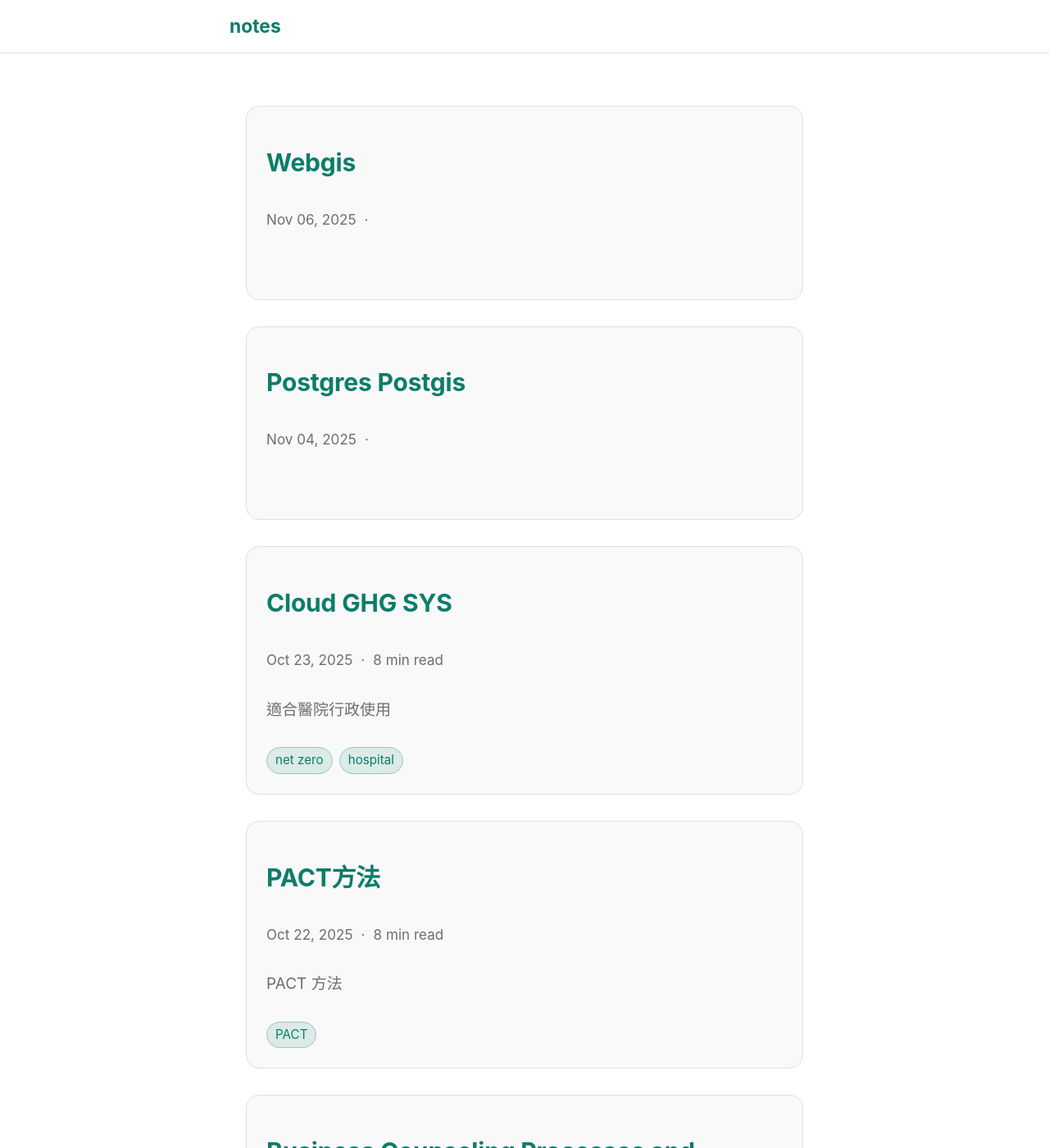
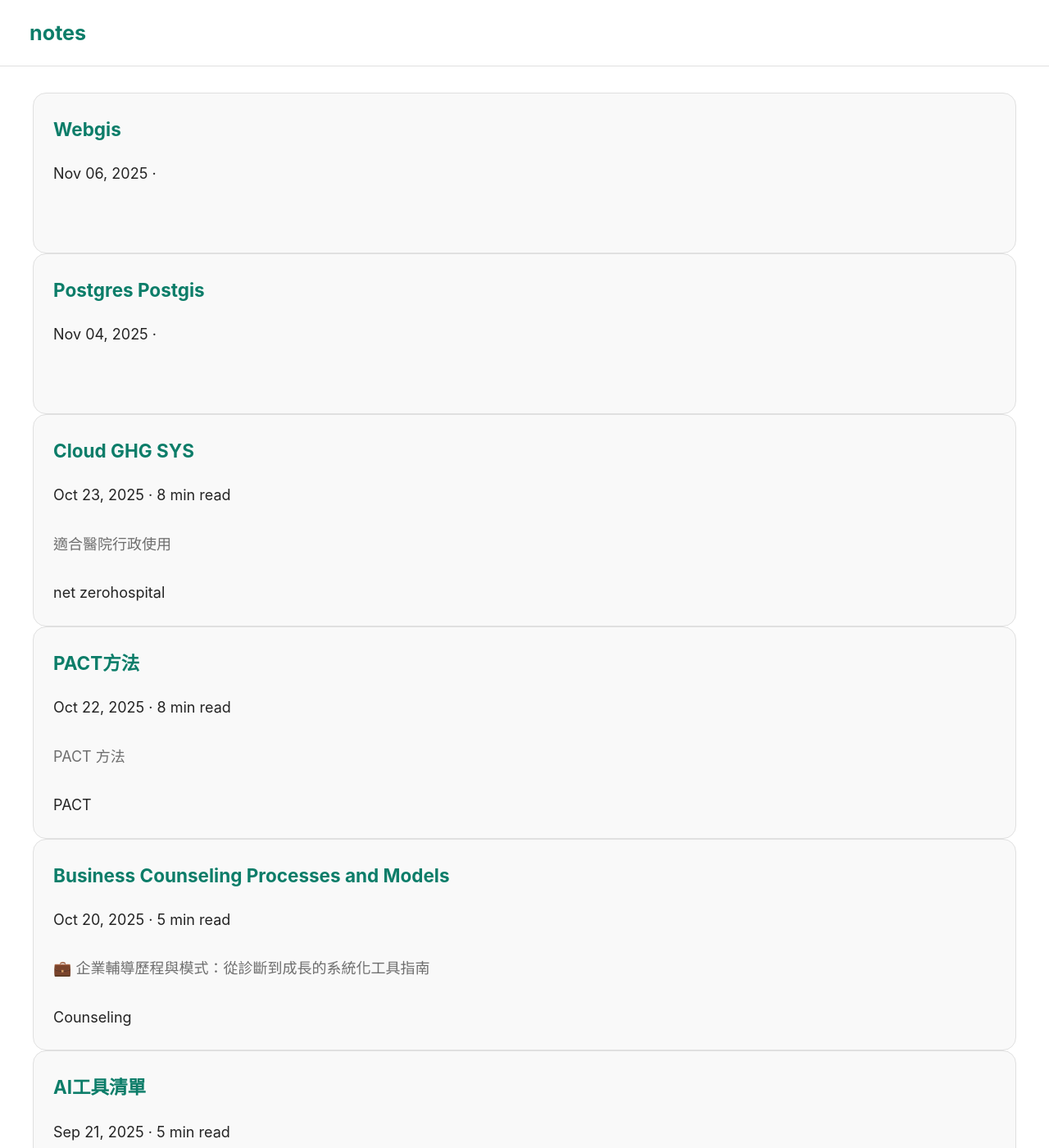
Before and after one commit to linjose/notes, a Jekyll site: the page built from index.html, in a window 1280 px wide and 1400 px high. Shown: the whole window at 82% size. Built offline with Jekyll 4.4.1, drawn with Linux system fonts in a browser that asks for light colours; the list of posts is cut into pages by our own code.

Commit message:
Update style.css

```diff
--- a/assets/css/style.css
+++ b/assets/css/style.css
@@ -1,18 +1,19 @@
+/* === 全域變數 === */
 :root {
   --bg: #ffffff;
-  --text: #242424;  /* #1a1a1a;*/
+  --text: #242424;
   --muted: #6e6e6e;
   --card: #f9f9f9;
   --accent: #0c7d69;
   --border: #e0e0e0;
   --code-bg: #f5f5f5;
   --code-fg: #2d2d2d;
-  --maxw: 680px;
+  --maxw: 1200px;
   --font-serif: "Inter", "Helvetica Neue", "Segoe UI", Arial, sans-serif, "Georgia", "Merriweather", serif;
   --font-sans: "Inter", "Helvetica Neue", "Segoe UI", Arial, sans-serif;
 }
 
-/* 基本樣式 */
+/* === 基本樣式 === */
 html, body {
   margin: 0;
   padding: 0;
@@ -20,9 +21,8 @@
   color: var(--text);
   font-family: var(--font-serif);
   line-height: 1.75;
-  font-size: 19px;
+  font-size: 18px;
 }
-
 
 .wrap {
   max-width: var(--maxw);
@@ -38,28 +38,25 @@
   text-decoration: underline;
 }
 
-header.site {
+/* === Header / 導覽列 === */
+header.site,
+.top-nav {
   position: sticky;
   top: 0;
   z-index: 40;
   backdrop-filter: saturate(180%) blur(8px);
   background: color-mix(in hsl, var(--bg) 85%, transparent);
   border-bottom: 1px solid var(--border);
+  display: flex;
+  justify-content: space-between;
+  align-items: center;
+  padding: 1rem 2rem;
 }
 
-.nav {
-  display: flex;
-  align-items: center;
-  justify-content: space-between;
-  gap: 16px;
-  max-width: min(calc(var(--maxw) + 40px), 100%);
-  margin: 0 auto;
-  padding: 12px 24px;
-}
-
-.brand {
-  font-weight: bold;
-  font-size: 1.2rem;
+.brand,
+.top-nav .logo {
+  font-weight: 700;
+  font-size: 1.4rem;
 }
 
 .nav-right {
@@ -68,25 +65,83 @@
   align-items: center;
 }
 
-.btn {
+.search,
+.search-input {
+  flex: 1;
+  width: 220px;
+  border: 1px solid var(--border);
+  background: var(--bg);
+  color: var(--text);
+  padding: 8px 12px;
+  border-radius: 999px;
+}
+
+/* === 按鈕 === */
+.btn,
+.follow-btn {
   border: 1px solid var(--border);
   background: var(--bg);
   color: var(--text);
   padding: 8px 14px;
   border-radius: 999px;
   cursor: pointer;
+  transition: all 0.2s ease;
 }
-.btn:hover {
+.btn:hover,
+.follow-btn:hover {
   border-color: color-mix(in hsl, var(--text) 30%, var(--border));
+  background: var(--accent);
+  color: #fff;
 }
 
-.home {
-  display: grid;
-  gap: 32px;
-  margin-top: 32px;
+/* === 封面圖 === */
+.cover-banner img {
+  width: 100%;
+  height: 240px;
+  object-fit: cover;
+  border-radius: 12px;
 }
 
-.card {
+/* === 主內容區：左右欄 === */
+.layout {
+  display: grid;
+  grid-template-columns: 2fr 1fr;
+  gap: 2rem;
+  max-width: var(--maxw);
+  margin: 2rem auto;
+  padding: 0 2rem;
+}
+
+/* === 文章清單與內容區 === */
+.content h1,
+article.post h1 {
+  font-family: "Playfair Display", serif;
+  font-size: clamp(2rem, 4vw, 2.5rem);
+  font-weight: 700;
+  margin-bottom: 0.5rem;
+  line-height: 1.2;
+}
+
+.tabs {
+  display: flex;
+  gap: 1.5rem;
+  border-bottom: 1px solid var(--border);
+  margin-bottom: 2rem;
+}
+
+.tabs a {
+  text-decoration: none;
+  color: var(--muted);
+  padding-bottom: 0.5rem;
+}
+.tabs a.active {
+  color: var(--text);
+  border-bottom: 2px solid var(--text);
+}
+
+/* === 卡片樣式 === */
+.card,
+.post-card {
   display: grid;
   gap: 10px;
   padding: 24px;
@@ -94,42 +149,46 @@
   border: 1px solid var(--border);
   border-radius: 16px;
 }
-.card h2 {
-  font-size: clamp(22px, 3vw, 30px);
-  line-height: 1.3;
-  letter-spacing: -0.2px;
+
+.post-card {
+  display: flex;
+  gap: 1rem;
+  margin-bottom: 2rem;
 }
 
-.meta {
-  display: flex;
-  gap: 10px;
-  flex-wrap: wrap;
-  color: var(--muted);
-  font-size: 0.9rem;
+.post-card img {
+  width: 150px;
+  height: 100px;
+  object-fit: cover;
+  border-radius: 6px;
 }
 
-.tags {
-  display: flex;
-  gap: 8px;
-  flex-wrap: wrap;
+.post-text h2,
+.card h2 {
+  font-size: 1.25rem;
+  margin: 0 0 0.5rem;
 }
-.tag {
-  font-size: 0.8rem;
-  color: var(--accent);
-  background: color-mix(in hsl, var(--accent) 12%, transparent);
-  border: 1px solid color-mix(in hsl, var(--accent) 30%, var(--border));
-  padding: 2px 10px;
-  border-radius: 999px;
+.post-text p {
+  color: var(--muted);
+  margin-bottom: 0.5rem;
 }
 
+/* === Sidebar / 側邊欄 === */
+.sidebar {
+  border-left: 1px solid var(--border);
+  padding-left: 2rem;
+}
+
+.sidebar .avatar {
+  width: 80px;
+  height: 80px;
+  border-radius: 50%;
+  margin-bottom: 1rem;
+}
+
+/* === 文章區 === */
 article.post {
   margin-top: 32px;
-}
-article.post h1 {
-  font-size: clamp(32px, 5vw, 48px);
-  line-height: 1.2;
-  letter-spacing: -0.3px;
-  margin-bottom: 12px;
 }
 .article-meta {
   color: var(--muted);
@@ -167,7 +226,9 @@
   font-family: monospace;
 }
 
-footer.site {
+/* === Footer === */
+footer.site,
+.site-footer {
   border-top: 1px solid var(--border);
   margin-top: 64px;
   padding: 24px;
@@ -176,256 +237,7 @@
   text-align: center;
 }
 
-.search-input {
-  width: 220px;
-  border: 1px solid var(--border);
-  background: var(--bg);
-  color: var(--text);
-  padding: 8px 12px;
-  border-radius: 999px;
-}
-
+/* === 輔助類別 === */
 .hidden {
   display: none;
 }
-
-
-/* Header 導覽列 */
-.top-nav {
-  display: flex;
-  justify-content: space-between;
-  align-items: center;
-  padding: 1rem 2rem;
-  border-bottom: 1px solid #eee;
-}
-
-.top-nav .logo {
-  font-size: 1.5rem;
-  font-weight: 700;
-}
-
-.search {
-  flex: 1;
-  margin: 0 1rem;
-  padding: 0.5rem 1rem;
-  border-radius: 20px;
-  border: 1px solid #ccc;
-}
-
-/* 封面圖 */
-.cover-banner img {
-  width: 100%;
-  height: 200px;
-  object-fit: cover;
-}
-
-/* 主內容區：左右欄 */
-.layout {
-  display: grid;
-  grid-template-columns: 2fr 1fr;
-  gap: 2rem;
-  max-width: 1200px;
-  margin: 2rem auto;
-  padding: 0 2rem;
-}
-
-/* 文章清單 */
-.content h1 {
-  font-family: "Playfair Display", serif;
-  font-size: 2.5rem;
-  font-weight: 700;
-  margin-bottom: 0.5rem;
-}
-
-.tabs {
-  display: flex;
-  gap: 1.5rem;
-  border-bottom: 1px solid #ddd;
-  margin-bottom: 2rem;
-}
-
-.tabs a {
-  text-decoration: none;
-  color: #666;
-  padding-bottom: 0.5rem;
-}
-
-.tabs a.active {
-  color: #000;
-  border-bottom: 2px solid #000;
-}
-
-/* 文章卡片 */
-.post-card {
-  display: flex;
-  gap: 1rem;
-  margin-bottom: 2rem;
-}
-
-.post-card img {
-  width: 150px;
-  height: 100px;
-  object-fit: cover;
-  border-radius: 6px;
-}
-
-.post-text h2 {
-  font-size: 1.25rem;
-  margin: 0 0 0.5rem;
-}
-
-.post-text p {
-  color: #555;
-  margin-bottom: 0.5rem;
-}
-
-/* Sidebar 作者區 */
-.sidebar {
-  border-left: 1px solid #eee;
-  padding-left: 2rem;
-}
-
-.sidebar .avatar {
-  width: 80px;
-  height: 80px;
-  border-radius: 50%;
-  margin-bottom: 1rem;
-}
-
-.follow-btn {
-  background: #000;
-  color: #fff;
-  border: none;
-  padding: 0.5rem 1rem;
-  border-radius: 20px;
-  cursor: pointer;
-}
-
-/* Footer */
-.site-footer {
-  text-align: center;
-  font-size: 0.875rem;
-  color: #888;
-  padding: 2rem 0;
-  border-top: 1px solid #eee;
-}
-
-/* Header 導覽列 */
-.top-nav {
-  display: flex;
-  justify-content: space-between;
-  align-items: center;
-  padding: 1rem 2rem;
-  border-bottom: 1px solid #eee;
-}
-
-.top-nav .logo {
-  font-size: 1.5rem;
-  font-weight: 700;
-}
-
-.search {
-  flex: 1;
-  margin: 0 1rem;
-  padding: 0.5rem 1rem;
-  border-radius: 20px;
-  border: 1px solid #ccc;
-}
-
-/* 封面圖 */
-.cover-banner img {
-  width: 100%;
-  height: 200px;
-  object-fit: cover;
-}
-
-/* 主內容區：左右欄 */
-.layout {
-  display: grid;
-  grid-template-columns: 2fr 1fr;
-  gap: 2rem;
-  max-width: 1200px;
-  margin: 2rem auto;
-  padding: 0 2rem;
-}
-
-/* 文章清單 */
-.content h1 {
-  font-family: "Playfair Display", serif;
-  font-size: 2.5rem;
-  font-weight: 700;
-  margin-bottom: 0.5rem;
-}
-
-.tabs {
-  display: flex;
-  gap: 1.5rem;
-  border-bottom: 1px solid #ddd;
-  margin-bottom: 2rem;
-}
-
-.tabs a {
-  text-decoration: none;
-  color: #666;
-  padding-bottom: 0.5rem;
-}
-
-.tabs a.active {
-  color: #000;
-  border-bottom: 2px solid #000;
-}
-
-/* 文章卡片 */
-.post-card {
-  display: flex;
-  gap: 1rem;
-  margin-bottom: 2rem;
-}
-
-.post-card img {
-  width: 150px;
-  height: 100px;
-  object-fit: cover;
-  border-radius: 6px;
-}
-
-.post-text h2 {
-  font-size: 1.25rem;
-  margin: 0 0 0.5rem;
-}
-
-.post-text p {
-  color: #555;
-  margin-bottom: 0.5rem;
-}
-
-/* Sidebar 作者區 */
-.sidebar {
-  border-left: 1px solid #eee;
-  padding-left: 2rem;
-}
-
-.sidebar .avatar {
-  width: 80px;
-  height: 80px;
-  border-radius: 50%;
-  margin-bottom: 1rem;
-}
-
-.follow-btn {
-  background: #000;
-  color: #fff;
-  border: none;
-  padding: 0.5rem 1rem;
-  border-radius: 20px;
-  cursor: pointer;
-}
-
-/* Footer */
-.site-footer {
-  text-align: center;
-  font-size: 0.875rem;
-  color: #888;
-  padding: 2rem 0;
-  border-top: 1px solid #eee;
-}
```
